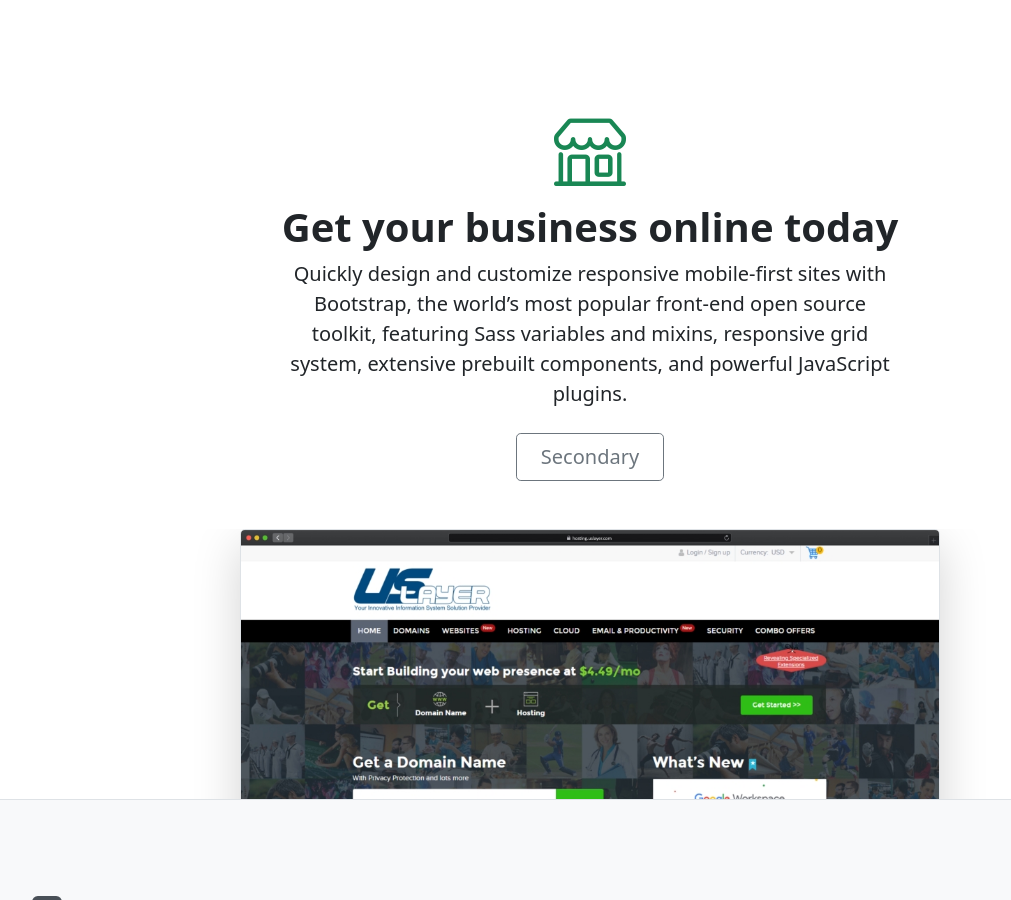
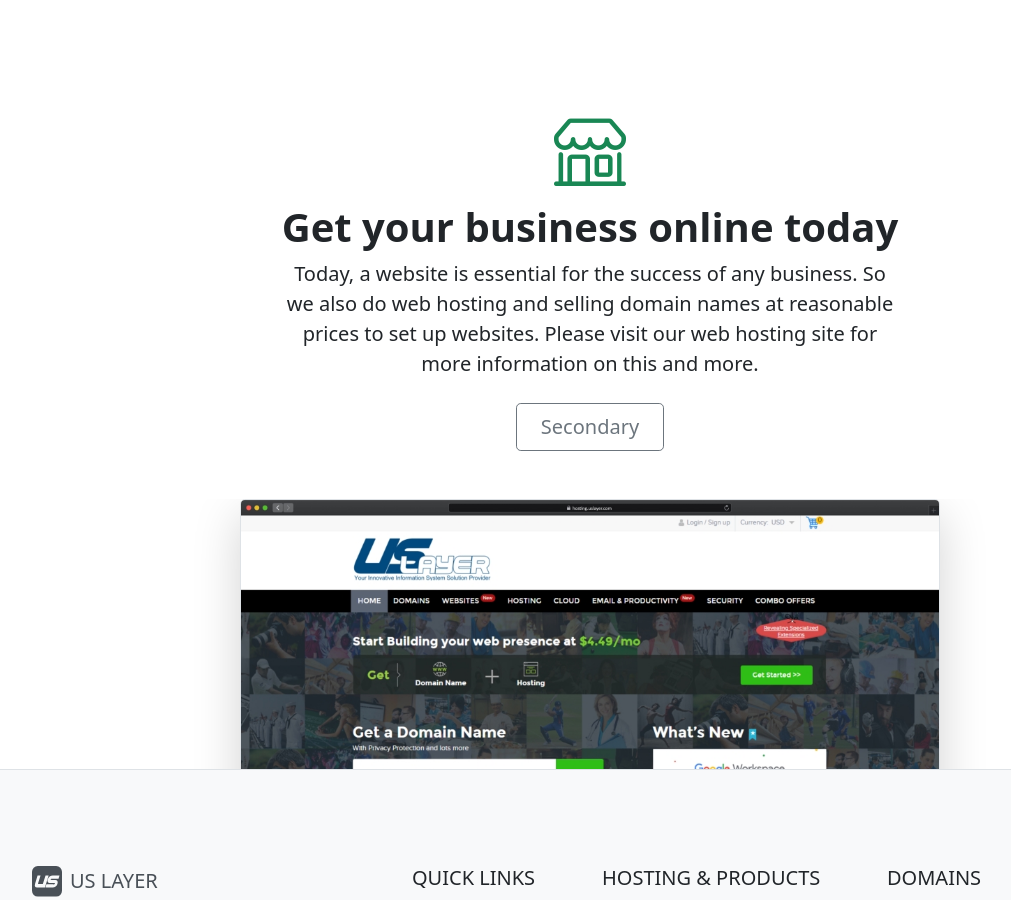
Before and after one commit to uslayer/uslayer.github.io, a Jekyll site: the page built from index.html, in a window 1280 px wide and 900 px high, scrolled down 1773 px. Shown: the whole window, without its empty margins (50-1061 px from the left). Built offline with Jekyll 4.4.1, drawn with Linux system fonts in a browser that asks for light colours; the list of posts is cut into pages by our own code.

Commit message:
Update index.html

```diff
--- a/index.html
+++ b/index.html
@@ -92,7 +92,7 @@ image: assets/images/blog/press-cover.jpg
   <div style="font-size: 4.5rem;"><i class="bi bi-shop text-success"></i></div>
     <h2 class="display-4 fw-bold" style="font-size: 2.5rem;">Get your business online today</h2>
     <div class="col-lg-6 mx-auto">
-      <p class="lead mb-4">Quickly design and customize responsive mobile-first sites with Bootstrap, the world’s most popular front-end open source toolkit, featuring Sass variables and mixins, responsive grid system, extensive prebuilt components, and powerful JavaScript plugins.</p>
+      <p class="lead mb-4">Today, a website is essential for the success of any business. So we also do web hosting and selling domain names at reasonable prices to set up websites. Please visit our web hosting site for more information on this and more.</p>
       <div class="d-grid gap-2 d-sm-flex justify-content-sm-center mb-5">
         <button type="button" class="btn btn-outline-secondary btn-lg px-4">Secondary</button>
       </div>
```
